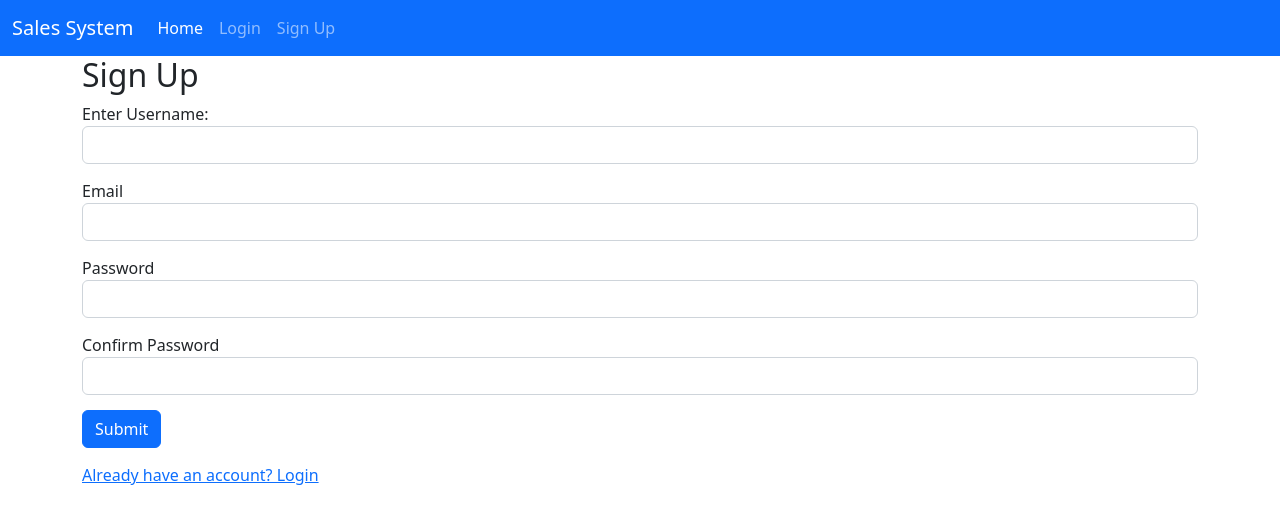
After one commit to jneema/orm, a Flask app: page /signup in a window 1280 px wide. The commit adds this page. Shown: the top 524 px of the page. Run offline with Flask 2, Linux system fonts and the light colour scheme.

Commit message:
final push

```diff
--- a/main.py
+++ b/main.py
@@ -2,21 +2,49 @@ from flask import Flask, redirect, render_template, request, url_for
 from flask_sqlalchemy import SQLAlchemy
 from datetime import datetime, date, time
 from sqlalchemy import  func, extract, DateTime
-from flask_login import LoginManager
+from flask_wtf import FlaskForm
+from wtforms import StringField, SubmitField, PasswordField, BooleanField, EmailField
+from wtforms.validators import ValidationError, DataRequired, InputRequired, Length, Email, EqualTo
+from flask_login import UserMixin, login_user, LoginManager, login_required, logout_user, current_user
+from flask_bcrypt import Bcrypt
 
 
 
 from configs.base_config import Config ,Development, Testing, Production
 
+
+
 app = Flask(__name__)
-login_manager = LoginManager()
 
-app.config['SQLALCHEMY_DATABASE_URI'] = f"postgresql://postgres:nyanumba@127.0.0.1:5433/duka"
-app.config['SQLALCHEMY_TRACK_MODIFICATIONS'] = False
+app.config['SECRET_KEY']='LongAndRandomSecretKey'
+app.config['SQLALCHEMY_DATABASE_URI'] = "postgresql://wqsvbcbvszvkxi:de81e26baa5b0b4a8d7ec3ec0cbc0e9617d8a8e9a20cc9c62de166118ab6945a@ec2-54-76-43-89.eu-west-1.compute.amazonaws.com:5432/dccs4uikrqga4a"
+app.config['SQLALCHEMY_TRACK_MODIFICATIONS'] = 'False'
 app.config.from_object(Production)
 
+flask_bcrypt = Bcrypt(app)
+db = SQLAlchemy(app)
 
-db = SQLAlchemy(app)
+
+pw_hash = flask_bcrypt.generate_password_hash('form.user.password').decode('utf-8')
+flask_bcrypt.check_password_hash(pw_hash, 'form.user.password') # returns True
+
+
+login_manager = LoginManager()
+login_manager.init_app(app)
+login_manager.login_view = 'login'
+
+@login_manager.user_loader
+def load_user(user_id):
+    return User.query.get(int(user_id))
+
+class User(UserMixin, db.Model):
+    __tablename__ = "user"
+
+    id = db.Column(db.Integer, primary_key=True)
+    username = db.Column(db.String(80), unique=True, nullable=False)
+    email = db.Column(db.String(120), unique=True, nullable=False)
+    password = db.Column(db.String(300), nullable=False, unique=True)
+
 class Products(db.Model):
     __tablename__ = 'products'
     id = db.Column(db.Integer, primary_key=True, autoincrement = True, nullable=False)
@@ -35,11 +63,98 @@ class Sales(db.Model):
 
     product = db.relationship('Products', backref=db.backref('sales', lazy=True))
 
+class SignUp(FlaskForm):
+    username = StringField(label=('Enter Username:'),
+    validators=[DataRequired(), Length(max=64)])
+    # message='Name length should be %(min)d and %(max)dcharacters'
+    email = StringField(label=('Email'),
+        validators=[DataRequired(),
+        Email(),
+        Length(max=120)])
+    password = PasswordField(label=('Password'),
+        validators=[DataRequired(),
+        Length(min=8, message='Password should be at least %(min)d characters long')])
+    confirm_password = PasswordField(
+        label=('Confirm Password'),
+        validators=[DataRequired(message='*Required'),
+        EqualTo('password', message='Both password fields must be equal!')])
+
+
+    submit = SubmitField(label=('Submit'))
+
+    def validate_username(self, username):
+        excluded_chars = " *?!'^+%&/()=}][{$#1234567890"
+        existing_user_username = User.query.filter_by(
+            username=username.data).first()
+        if existing_user_username:
+            raise ValidationError(
+                'That username already exists. Please choose a different one.')
+        for char in self.username.data:
+            if char in excluded_chars:
+                raise ValidationError(
+                    f"Character {char} is not allowed in username.")
+    def validate_email(self, email):
+        existing_user_email = User.query.filter_by(
+                email=email.data).first()
+        if existing_user_email:
+            raise ValidationError(
+                'That email already exists. Please choose a different one.')
+
+
+class LoginForm(FlaskForm):
+    username = StringField(validators=[InputRequired(), Length(min=2,max=20)],
+    render_kw={"placeholder": "Username"})
+    email = EmailField(validators=[InputRequired()],
+    render_kw={"placeholder":"Enter Email"})
+    password = PasswordField(validators=[InputRequired(), Length(min=8, max=20)],
+    render_kw={"placeholder": "Password"})
+
+    submit = SubmitField('Login')
+
 
 
 @app.route('/')
 def home():
     return render_template('index.html')
+
+
+@app.route('/home')
+def base():
+    return render_template('base.html')
+@app.route('/login', methods=('GET', 'POST'))
+def login():
+    form = LoginForm()
+    if form.validate_on_submit():
+        # check if user exists in the db
+        user = User.query.filter_by(username=form.username.data).first()
+
+        # if the user exists check their password
+        if user:
+            # bcrypt will check the users password and form password to see if they match
+            if flask_bcrypt.check_password_hash(user.password, form.password.data):
+                # if the passwords match then login the user
+                login_user(user)
+                return redirect(url_for('base'))
+    return render_template('login.html', form=form)
+
+
+@app.route('/logout', methods = ['GET', 'POST'])
+def logout():
+    logout_user()
+    return redirect(url_for('login'))
+
+
+@app.route('/signup', methods=['GET','POST'])
+def signup():
+    form = SignUp()
+
+    if form.validate_on_submit():
+        hashed_password = flask_bcrypt.generate_password_hash(form.password.data).decode('utf-8')
+        new_user = User(username=form.username.data, email=form.email.data, password=hashed_password)
+        db.session.add(new_user)
+        db.session.commit()
+        return redirect(url_for('login'))
+    return render_template('signup.html', form=form)
 
 @app.route('/inventories', methods=['GET', 'POST'])
 def inventories():
@@ -137,13 +252,69 @@ def dashboard():
     # join products as pr on pr.id=sl.product_id  group by sl.created_at order by sl.created_at ASC")
 
     # print(x)
-    labels = []
-    data = []
-    for i in data:
-        labels.append(i[0])
-        data.append(int(i[1]))
-        print(data,labels)
-    return render_template('dashboard.html', labels= labels, data = data)
+
+    spm = Sales.query.with_entities(func.sum(Sales.quantity * Products.sp), extract('month',Sales.created_at)).join(Products).group_by( extract('month',Sales.created_at))
+    #convert spm to how chartjs expects
+    monthspm=[]
+    dataspm=[]
+    for x in spm :
+        monthspm.append(x[1])
+        dataspm.append(int(x[0]))
+    print("dataspm" ,dataspm )
+
+    # cur.execute(" SELECT sum(s.quantity * p.sp) AS sales, p.name FROM sales s JOIN products p ON p.id = s.product_id GROUP BY p.name ;")
+    sbp = Sales.query.with_entities(func.sum(Sales.quantity * Products.sp), Products.name).join(Products).group_by(Products.name ).order_by(func.sum(Sales.quantity * Products.sp))
+
+    namesbp=[]
+    salesbp=[]
+    for x in sbp:
+        namesbp.append(x[1])
+        salesbp.append(float(x[0]))
+    print(salesbp)
+
+#   cur.execute("SELECT sum(s.quantity * p.sp) AS sales,DATE(created_at) AS today FROM sales s JOIN products p ON p.id = s.product_id WHERE DATE(created_at) = current_date GROUP BY today;")
+    ds =  Sales.query.with_entities(func.sum(Sales.quantity * Products.sp),func.date(Sales.created_at)).join(Products).filter(func.date(Sales.created_at) == date.today()).group_by(func.date(Sales.created_at))
+
+    dailys = 0
+    today = []
+    for i in ds:
+        dailys=(float(i[0]))
+        today=(i[1])
+    print(dailys)
+
+#   monthly sales
+    ms = Sales.query.with_entities(func.sum(Sales.quantity * Products.sp),extract('month',Sales.created_at)).join(Products).filter(extract('month',Sales.created_at) == date.today().month).group_by(extract('month',Sales.created_at))
+    monthsales = 0
+    thismonth = []
+    for i in ms:
+        monthsales=(float(i[0]))
+        thismonth=(i[1])
+    print(monthsales)
+
+    #   profit per month
+#   cur.execute("SELECT sum(p.sp - p.bp) AS profit,extract(month from s.created_at) AS monthly FROM sales s JOIN products p ON p.id = s.product_id GROUP BY monthly ORDER BY monthly ;")
+
+
+#   cur.execute('SELECT p.name,sum(s.quantity) AS most_sold FROM sales s JOIN products p ON p.id = s.product_id GROUP BY p.name ORDER BY (sum(s.quantity)) DESC LIMIT 5;')
+    prod=[]
+    data5=[]
+    top5 = Sales.query.with_entities(Products.name, func.sum(Sales.quantity)).join(Products ).group_by(Products.name ).order_by(func.sum(Sales.quantity)).limit(5)
+
+    for i in top5:
+        prod.append(i[0])
+        data5.append(int(i[1]))
+    print(data5)
+
+
+    # labels = []
+    # data = []
+    # for i in data:
+    #     labels.append(i[0])
+    #     data.append(int(i[1]))
+    #     print(data,labels)
+    #     db.session.query(Products.name, db.func.sum(Sales.quantity).label("Quantity"),db.func.sum((Products.sp-Products.bp)*Sales.quantity).label("Profit")).filter(extract('year' 'month' 'day' , Sales).label("Date")).join(Sales, Products.id == Sales.product_id).group_by(Products.name).all()
+
+    return render_template('dashboard.html',prod=prod,data5=data5,dailys = dailys,today=today,monthspm=monthspm,dataspm=dataspm,namesbp=namesbp,salesbp= salesbp,monthsales=monthsales,thismonth=thismonth)
 
 
 
--- /dev/null
+++ b/templates/signup.html
@@ -0,0 +1,71 @@
+<!DOCTYPE html>
+<html lang="en">
+<head>
+    <meta charset="UTF-8">
+    <meta http-equiv="X-UA-Compatible" content="IE=edge">
+    <meta name="viewport" content="width=device-width, initial-scale=1.0">
+    <title>Document</title>
+    <link href="https://cdn.jsdelivr.net/npm/bootstrap@5.2.0-beta1/dist/css/bootstrap.min.css" rel="stylesheet" integrity="sha384-0evHe/X+R7YkIZDRvuzKMRqM+OrBnVFBL6DOitfPri4tjfHxaWutUpFmBp4vmVor" crossorigin="anonymous">
+<script src="https://cdn.jsdelivr.net/npm/bootstrap@5.2.0-beta1/dist/js/bootstrap.bundle.min.js" integrity="sha384-pprn3073KE6tl6bjs2QrFaJGz5/SUsLqktiwsUTF55Jfv3qYSDhgCecCxMW52nD2" crossorigin="anonymous"></script>
+
+</head>
+<body>
+    <nav class="navbar navbar-expand-lg navbar-dark bg-primary" >
+        <div class="container-fluid">
+          <a class="navbar-brand" href="/">Sales System</a>
+          <button class="navbar-toggler" type="button" data-bs-toggle="collapse" data-bs-target="#navbarNav" aria-controls="navbarNav" aria-expanded="false" aria-label="Toggle navigation">
+            <span class="navbar-toggler-icon"></span>
+          </button>
+          <div class="collapse navbar-collapse" id="navbarNav">
+            <ul class="navbar-nav">
+              <li class="nav-item">
+                <a class="nav-link active" aria-current="page" href="/">Home</a>
+              </li>
+              <li class="nav-item">
+                <a class="nav-link" href="/login">Login</a>
+              </li>
+              <li class="nav-item">
+                <a class="nav-link" href="/signup">Sign Up</a>
+              </li>
+
+            </ul>
+          </div>
+        </div>
+      </nav>
+    <div class="container">
+        <h2>Sign Up</h2>
+        {% for field, errors in form.errors.items() %}
+        {{ ', '.join(errors) }}
+        {% endfor %}
+        <form class="form-horizontal" method="POST" action="">
+            {{ form.csrf_token() }}
+            <div style="margin-bottom: 15px;" class="form-group">
+                {{ form.username.label }}
+                {{ form.username(class="form-control") }}
+            </div>
+            <div style="margin-bottom: 15px;" class="form-group">
+                {{ form.email.label }}
+                {{ form.email(class="form-control") }}
+            </div>
+            <div style="margin-bottom: 15px;" class="form-group">
+                {{ form.password.label }}
+                {{ form.password(class="form-control") }}
+            </div>
+            <div style="margin-bottom: 15px;" class="form-group">
+                {{ form.confirm_password.label }}
+                {{ form.confirm_password(class="form-control") }}
+            </div>
+
+            <div style="margin-bottom: 15px;" class="form-group">
+                {{ form.submit(class="btn btn-primary")}}
+            </div>
+            <div style="margin-bottom: 15px;" class="form-group">
+                <a href="{{url_for('login')}}">Already have an account? Login</a>
+
+            </div>
+        </form>
+    </div>
+
+
+</body>
+</html>
```
Also changed, not shown: requirements.txt (+12 -0 lines), templates/base.html (added, +62 -0 lines), templates/dashboard.html (+109 -55 lines), templates/index.html (+6 -8 lines), templates/inventories.html (+6 -3 lines), templates/login.html (added, +68 -0 lines), templates/sales.html (+9 -3 lines), templates/user.html (deleted, +0 -8 lines), static/images/1.jpg (added), static/images/2.jpg (added), 3 other files.
